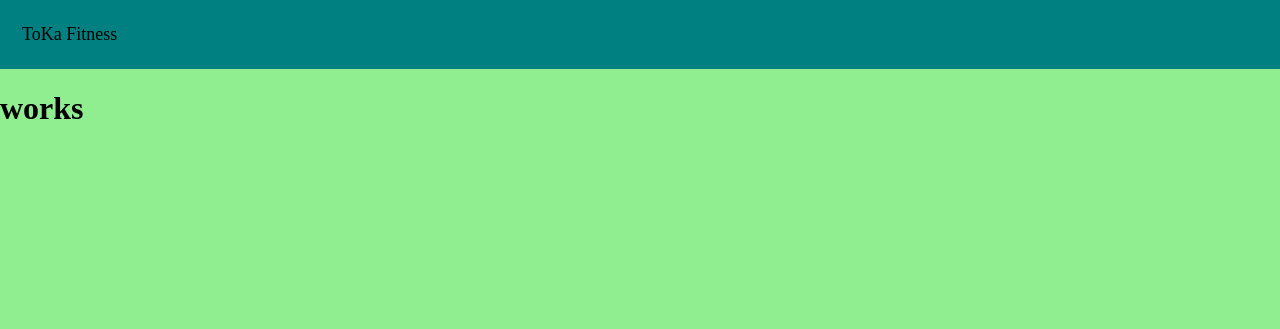
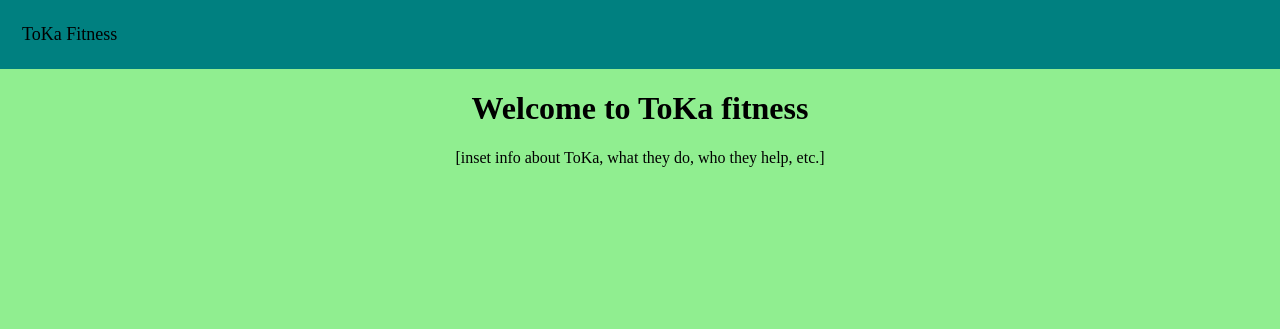
Before and after one commit to marleywall9080/ToKa_fitness_app, a Flask app: page / in a window 1280 px wide. Shown: the top 329 px of the page. Run offline with Flask 3, Linux system fonts and the light colour scheme.

Commit message:
added content to index.html

```diff
--- a/static/style.css
+++ b/static/style.css
@@ -3,6 +3,7 @@
 body{
     background-color: lightgreen;
     margin: 0;
+    text-align: center;
 }
 
 .header{
--- a/templates/index.html
+++ b/templates/index.html
@@ -2,6 +2,10 @@
 
 {% block content %}
 <h1>
-    works
+    Welcome to ToKa fitness
 </h1>
+
+<p>
+    [inset info about ToKa, what they do, who they help, etc.]
+</p>
 {% endblock%}
```
